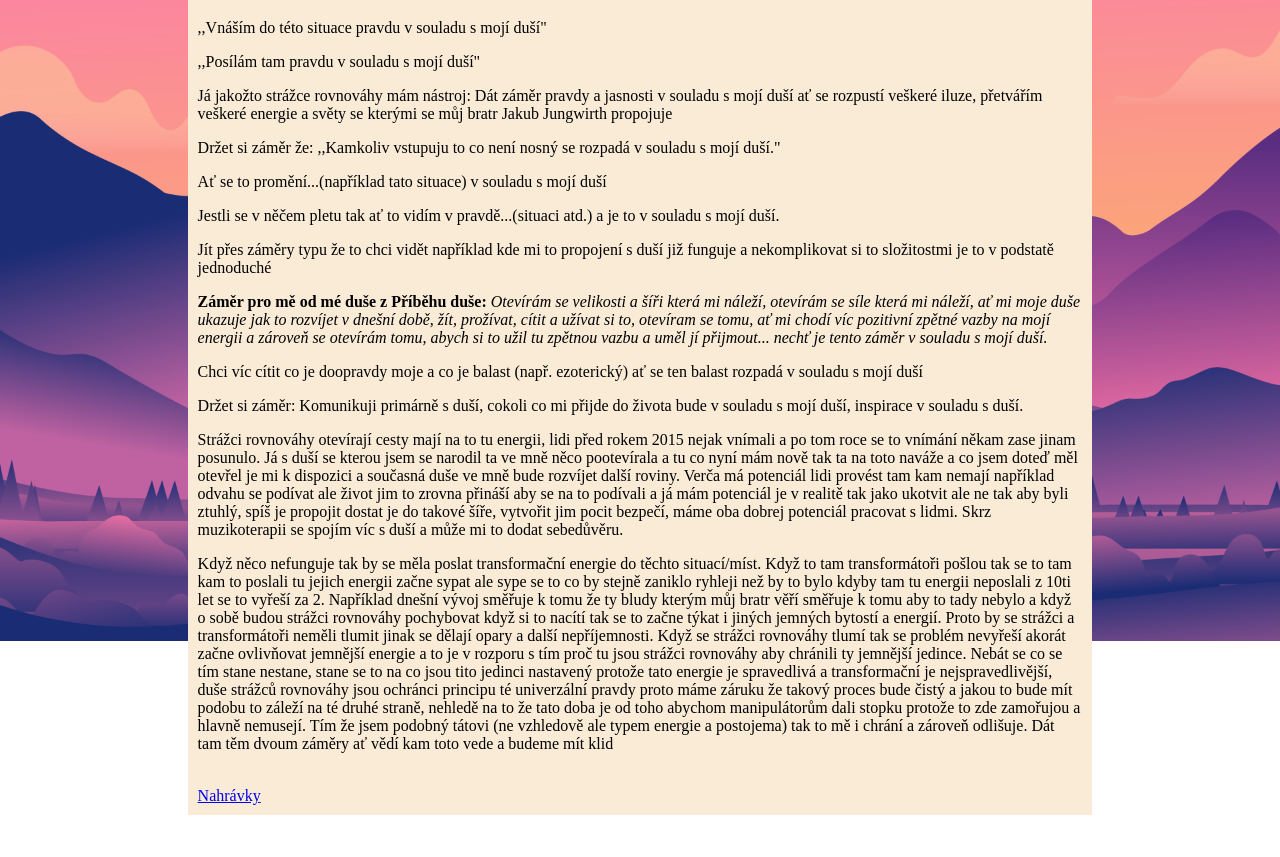
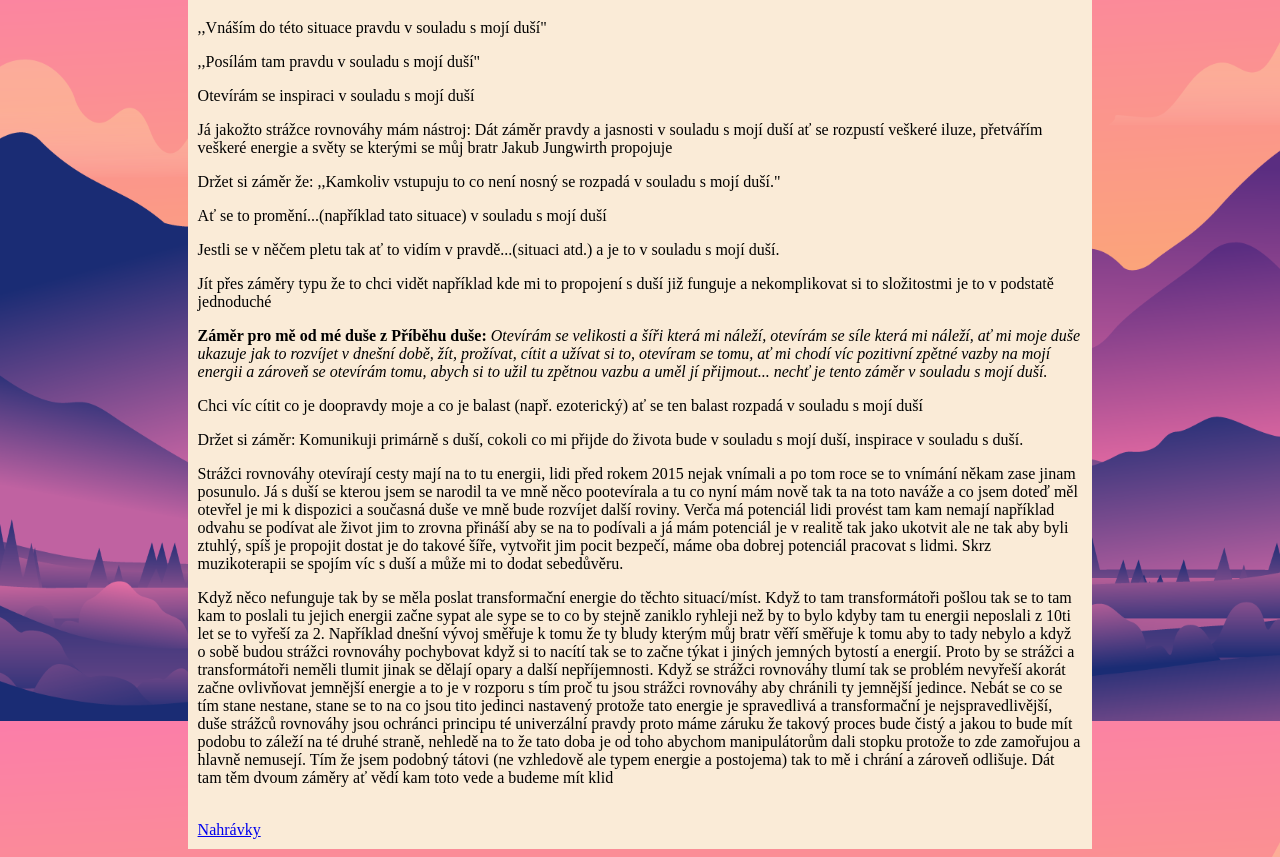
Before and after one commit to TomasJungwirth/muj_web, a plain HTML site: page zamery.html in a window 1280 px wide. Shown: the part 79-936 px from the top of the page. Before the commit the page ends 902 px from the top, so only its background shows below. Drawn offline with Linux system fonts and the light colour scheme.

Commit message:
Add files via upload

```diff
--- a/zamery.html
+++ b/zamery.html
@@ -11,6 +11,7 @@
                 background-image: url(2.png);
                 background-repeat: no-repeat;
                 background-size: 100%;
+                background-attachment: fixed;
             }
 
             main {
@@ -32,6 +33,7 @@
             <h1>Záměry</h1>
             <p>,,Vnáším do této situace pravdu v souladu s mojí duší"</p>
             <p>,,Posílám tam pravdu v souladu s mojí duší"</p>
+            <p>Otevírám se inspiraci v souladu s mojí duší</p>
             <p>Já jakožto strážce rovnováhy mám nástroj: Dát záměr pravdy a jasnosti v souladu s mojí duší ať se rozpustí veškeré iluze, přetvářím veškeré energie a světy se kterými se můj bratr Jakub Jungwirth propojuje</p>
             <p>Držet si záměr že: ,,Kamkoliv vstupuju to co není nosný se rozpadá v souladu s mojí duší."</p>
             <p>Ať se to promění...(například tato situace) v souladu s mojí duší</p>
```
